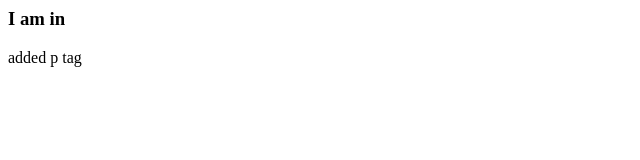
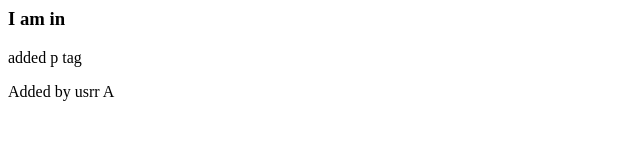
Before and after one commit to rohitpavaskar/test, a plain HTML site: page index.html in a window 1280 px wide. Shown: the whole page, without its empty margins (0-640 px from the left). Drawn offline with Linux system fonts and the light colour scheme.

Commit message:
Added by User A

```diff
--- a/index.html
+++ b/index.html
@@ -1,2 +1,3 @@
 <h3>I am in </h3>
 <p>added p tag</p>
+<p>Added by usrr A</p>
```
